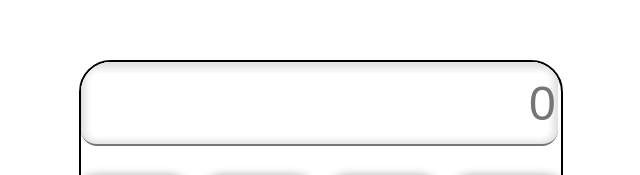
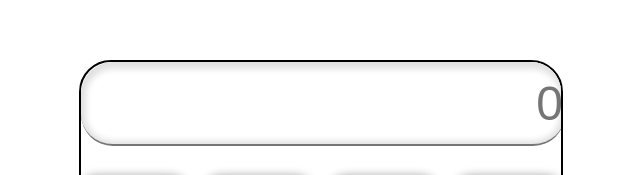
Before and after one commit to Lambo95/U1-W3-D5-PROG, a plain HTML site: page index.html in a window 1280 px wide. Shown: the part 114-289 px from the top of the page, 319-959 px from the left. Drawn offline with Linux system fonts and the light colour scheme.

Commit message:
Update style.css

```diff
--- a/css/style.css
+++ b/css/style.css
@@ -15,12 +15,12 @@
 }
 
 #display {
-  width: 98.5%;
+  width: 100%;
   font-size: 3rem;
   height: 5rem;
   text-align: right;
   overflow: hidden;
-  border-radius: 1rem;
+  border-radius: 2rem;
   border-top: none;
   border-left: none;
   border-right: none;
```
